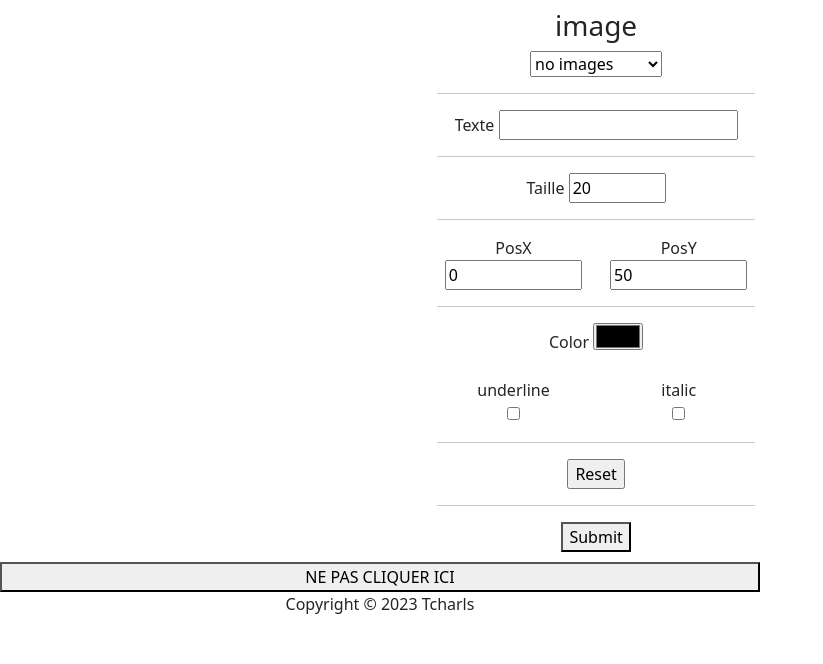
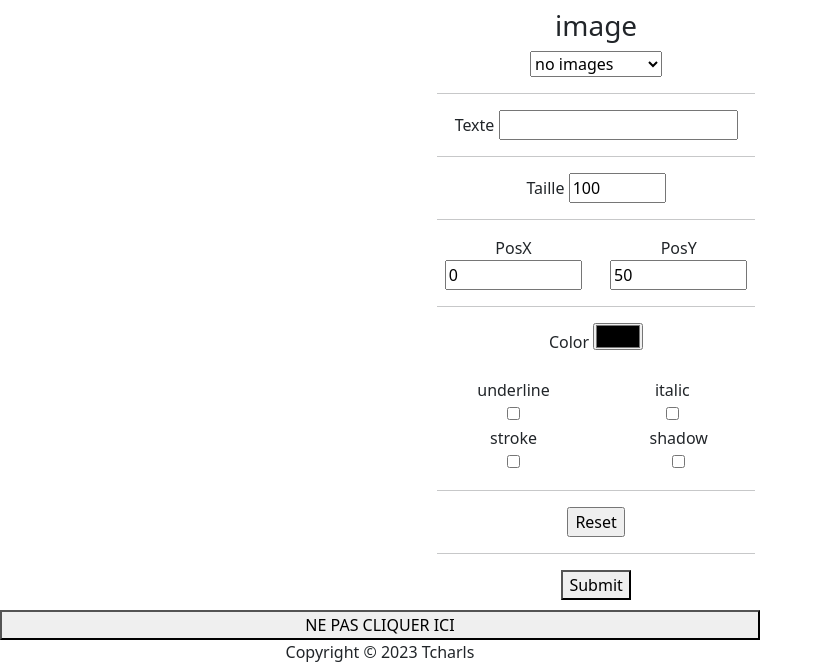
Before and after one commit to Tcharls/Formation_JS_2023, a website with bundled scripts: page index.html in a window 1280 px wide. Shown: the part 202-866 px from the top of the page, without its empty margins (0-823 px from the left). Before the commit the page ends 818 px from the top, so only its background shows below. Built offline with nearby package versions, Linux system fonts and the light colour scheme; data requests are answered from the project's data file; files whose address does not match are found by name.

Commit message:
ajout class stroke shadow

```diff
--- a/index.html
+++ b/index.html
@@ -94,8 +94,18 @@
                 <input type="checkbox" name="underline" id="underline" />
               </div>
               <div>
-                <label for="intalic">italic</label>
+                <label for="italic">italic</label>
                 <input type="checkbox" name="italic" id="italic" />
+              </div>
+              <br>
+              <div>
+                <label for="stroke">stroke</label>
+                <input type="checkbox" name="stroke" id="stroke" />
+              </div>
+              <br>
+              <div>
+                <label for="shadow">shadow</label>
+                <input type="checkbox" name="shadow" id="shadow" />
               </div>
             </div>
             <hr />
--- a/js/Meme.js
+++ b/js/Meme.js
@@ -15,7 +15,7 @@ export function Meme(jsonConfiguredMemeStr) {
   // this.id = "id du meme";
   this.posx = 0;
   this.posy = 50;
-  this.taille = 20;
+  this.taille = 100;
   this.fontWeight = 500;
   this.fontSize = 32;
   this.underline = false;
--- a/js/index.js
+++ b/js/index.js
@@ -64,6 +64,21 @@ const addFormEvent = () => {
         current.update({ Color: evt.target.value });
     })
 
+    form["underline"].addEventListener("change", (evt) => {
+        current.update({ underline: evt.target.checked });
+    });
+    form["italic"].addEventListener("change", (evt) => {
+        current.update({ italic: evt.target.checked });
+    });
+
+
+    form["stroke"].addEventListener("change", (evt) => {
+        current.update({ stroke: evt.target.checked });
+    });
+    form["shadow"].addEventListener("change", (evt) => {
+        current.update({ shadow: evt.target.checked });
+    });
+
     // action lors du changemnt Image
     form['image'].addEventListener("change", (evt) => {
         const id = Number(evt.target.value);
@@ -90,9 +105,18 @@ const renderMeme = (meme) => {
     texteElement.setAttribute('y', meme.posy);
     texteElement.setAttribute('font-size', meme.Taille);
     texteElement.setAttribute('fill', meme.Color);
+    texteElement.style.textDecoration = meme.underline ? "underline" : "none";
+    texteElement.style.fontStyle = meme.italic ? "italic" : "normal";
+    meme.shadow === true
+        ? texteElement.classList.add('shadow')
+        : texteElement.classList.remove('shadow');
+    meme.stroke === true
+        ? texteElement.classList.add('stroke')
+        : texteElement.classList.remove('stroke');
 
-    svg.setAttribute('viewBox',`0 0 ${undefined!==meme.image?meme.image.w:'2000'} ${undefined!==meme.image?meme.image.h:'1'}`);
-    svg.querySelector('image').setAttribute('href',undefined!==meme.image?meme.image.url:'');
+
+        svg.setAttribute('viewBox', `0 0 ${undefined !== meme.image ? meme.image.w : '2000'} ${undefined !== meme.image ? meme.image.h : '1'}`);
+    svg.querySelector('image').setAttribute('href', undefined !== meme.image ? meme.image.url : '');
 
 };
 
--- a/styles/style.css
+++ b/styles/style.css
@@ -61,3 +61,13 @@ footer {
 .col input {
   width: 90%;
 }
+
+
+/* classe SVG */
+.shadow {
+  text-shadow: 10px 10px 10px black;
+}
+
+.stroke {
+  stroke: white;
+}
```
